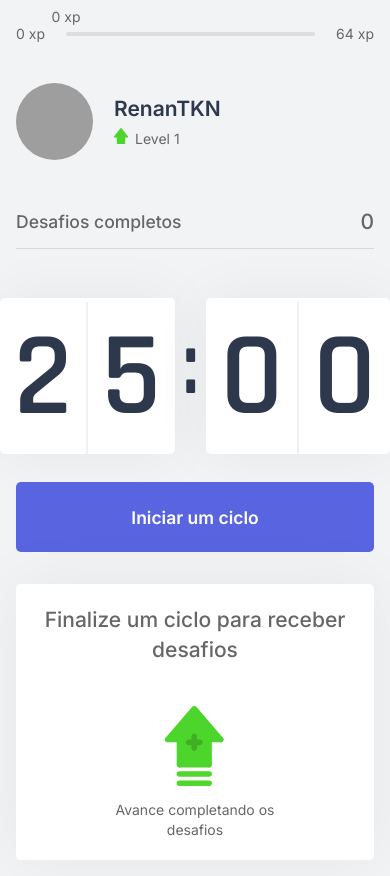
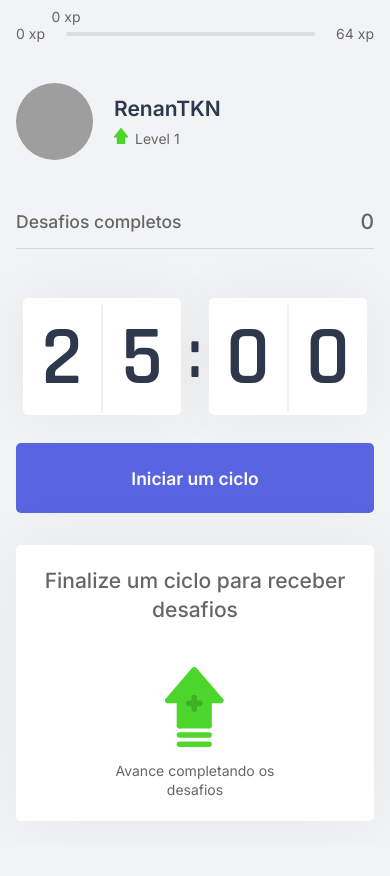
Before and after one commit to RenanTKN/xmov, a Next.js app: page / in a window 390 px wide. After the commit the page ends 844 px from the top, so only its background shows below. Built offline with nearby package versions, Linux system fonts and the light colour scheme; grey boxes are pictures that could not be loaded.

Commit message:
Fix countdown UI

```diff
--- a/src/components/Countdown.tsx
+++ b/src/components/Countdown.tsx
@@ -23,15 +23,23 @@ export const Countdown = () => {
       <Grid item xs={12} className={styles.countdownContainer}>
         <Grid container justify="center" wrap="nowrap">
           <Grid item>
-            <span>{minuteLeft}</span>
-            <span>{minuteRight}</span>
+            <div>
+              <div>{minuteLeft}</div>
+            </div>
+            <div>
+              <div>{minuteRight}</div>
+            </div>
           </Grid>
           <Grid item component="span">
             :
           </Grid>
           <Grid item>
-            <span>{secondLeft}</span>
-            <span>{secondRight}</span>
+            <div>
+              <div>{secondLeft}</div>
+            </div>
+            <div>
+              <div>{secondRight}</div>
+            </div>
           </Grid>
         </Grid>
       </Grid>
--- a/src/styles/components/Countdown.module.css
+++ b/src/styles/components/Countdown.module.css
@@ -17,18 +17,22 @@
   text-align: center;
 }
 
-.countdownContainer > div > div span {
+.countdownContainer > div > div > div {
   flex: 1;
   padding: 0 1rem;
-  margin-top: .3rem;
+  margin-top: 0.3rem;
 }
 
-.countdownContainer > div > div span:first-child {
+.countdownContainer > div > div > div:first-child {
   border-right: 1px solid #f0f1f3;
 }
 
-.countdownContainer > div > div span:last-child {
+.countdownContainer > div > div > div:last-child {
   border-left: 1px solid #f0f1f3;
+}
+
+.countdownContainer > div > div > div > div {
+  width: 70px;
 }
 
 .countdownContainer > div > span {
@@ -73,11 +77,15 @@
 }
 
 @media (max-width: 600px) {
-  .countdownContainer > div {
-    font-size: 3rem;
+  .countdownContainer > div > div {
+    font-size: 6rem;
   }
 
-  .countdownContainer > span {
-    font-size: 2rem;
+  .countdownContainer > div > div > div > div {
+    width: 50px;
+  }
+
+  .countdownContainer > div > span {
+    font-size: 5rem;
   }
 }
```
